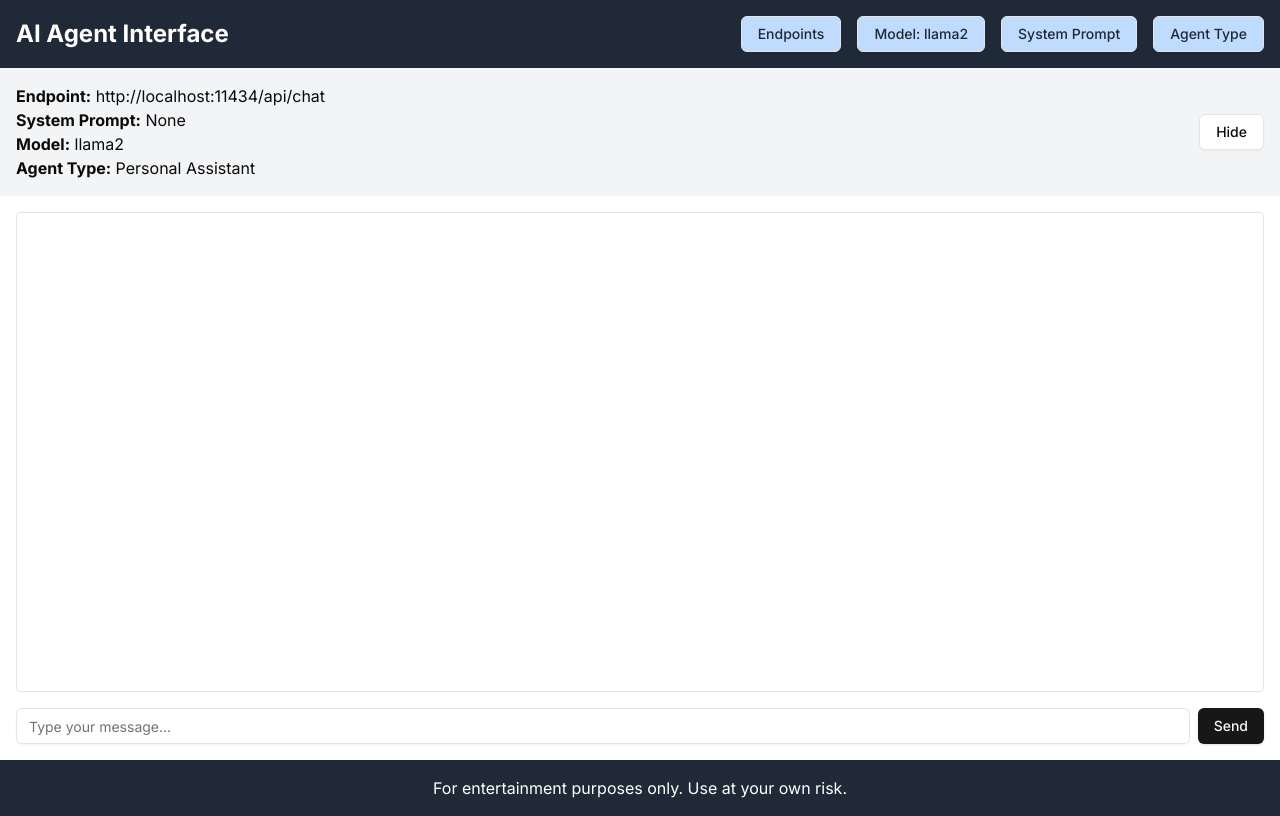
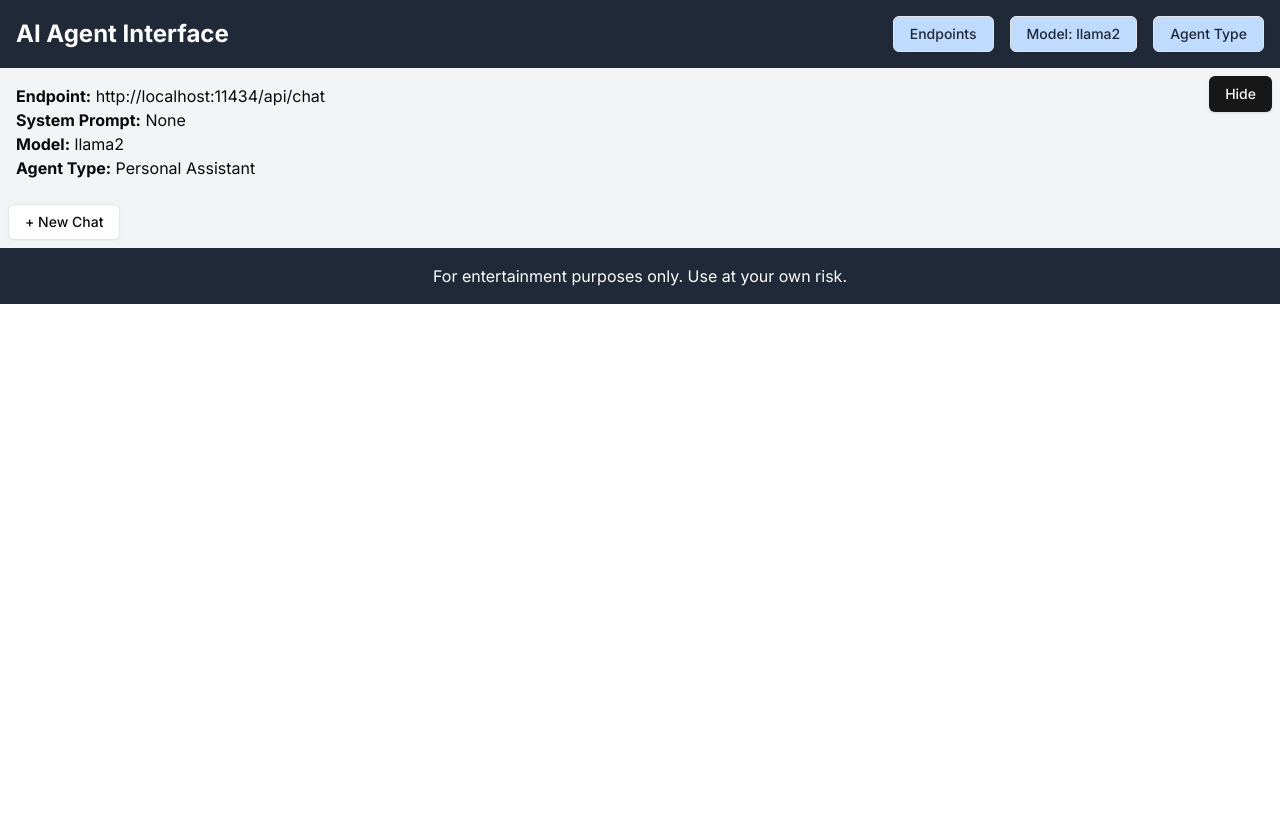
Before and after one commit to addicted2crypto/ReactAgentsWithEndpoints, a Next.js app: page / in a window 1280 px wide. Built offline with nearby package versions, Linux system fonts and the light colour scheme.

Commit message:
Need to add dynamic endpts!Keeps breaking. STABLE

```diff
--- /dev/null
+++ b/app/actions/updateChat.ts
@@ -0,0 +1,18 @@
+"use server"
+
+import { revalidatePath } from "next/cache"
+
+interface Chat {
+  id: string
+  name: string
+  messages: Array<{ role: "user" | "assistant"; content: string }>
+}
+
+export async function updateChat(chatId: string, updatedMessages: Chat["messages"]) {
+  // Here will be db
+  // For mvp, we'll just simulate a delay
+  await new Promise((resolve) => setTimeout(resolve, 100))
+   revalidatePath("/chat")
+
+   return updatedMessages
+}
--- a/app/api/route.ts
+++ b/app/api/route.ts
@@ -3,33 +3,60 @@ import { NextResponse } from "next/server"
 export const runtime = "edge"
 
 export async function POST(req: Request) {
+  console.log("API route hit")
   try {
-    const { messages, model, systemPrompt, agentType } = await req.json()
+    const { messages, model, systemPrompt, agentType, endpoint } = await req.json()
+    console.log("Received request:", { messages, model, systemPrompt, agentType, endpoint })
 
     const requestBody = {
-      system: `You are a world-class AI system, capable of complex reasoning and reflection. Reason through the query inside <thinking> tags, and then provide your final response inside <output> tags. If you detect that you made a mistake in your reasoning at any point, correct yourself inside <reflection> tags. You are a ${agentType}. ${systemPrompt}`,
       model: model || "llama2",
-      messages: [{ role: "assistant", content: "" }, ...messages.filter((m: any) => m.role === "user").slice(-1)],
+      messages: [
+        {
+          role: "system",
+          content: `You are a world-class AI system, capable of complex reasoning and reflection. Reason through the query inside <thinking> tags, and then provide your final response inside <output> tags. If you detect that you made a mistake in your reasoning at any point, correct yourself inside <reflection> tags. You are a ${agentType}. ${systemPrompt}`,
+        },
+        ...messages.filter((m: any) => m.role === "user").slice(-1),
+      ],
       stream: false,
     }
 
-    console.log("Sending request to Ollama:", JSON.stringify(requestBody, null, 2))
+    console.log("Sending request to endpoint:", endpoint)
+    console.log("Request body:", JSON.stringify(requestBody, null, 2))
 
-    const response = await fetch("http://localhost:11434/api/chat", {
+    const response = await fetch(endpoint, {
       method: "POST",
       headers: { "Content-Type": "application/json" },
       body: JSON.stringify(requestBody),
     })
 
+    console.log("Endpoint response status:", response.status)
+
     if (!response.ok) {
-      throw new Error(`Ollama API request failed with status ${response.status}`)
+      throw new Error(`Endpoint API request failed with status ${response.status}`)
     }
 
-    const data = await response.json()
+    const responseText = await response.text()
+    console.log("Raw response text:", responseText)
+
+    let data
+    try {
+      data = JSON.parse(responseText)
+    } catch (error) {
+      console.error("Error parsing JSON:", error)
+      // If parsing fails, treat the entire response as the message content
+      return NextResponse.json({ message: { content: responseText.trim() } })
+    }
+
+    console.log("Parsed response data:", JSON.stringify(data, null, 2))
+
+    // Ensure the response has the expected structure
+    if (!data.message) {
+      data = { message: { content: data.response || responseText.trim() } }
+    }
 
     return NextResponse.json(data)
-  } catch (error) {
+  } catch (error: any) {
     console.error("Error in chat route:", error)
-    return NextResponse.json({ error: "An error occurred during the chat request" }, { status: 500 })
+    return NextResponse.json({ error: error.message || "An error occurred during the chat request" }, { status: 500 })
   }
 }
--- a/app/components/ChatInterface.tsx
+++ b/app/components/ChatInterface.tsx
@@ -1,11 +1,19 @@
 "use client"
 
-import { useState } from "react"
+import { useState, useEffect } from "react"
 import { Button } from "@/components/ui/button"
 import { Input } from "@/components/ui/input"
 import { Skeleton } from "@/components/ui/skeleton"
+import { updateChat } from "../actions/updateChat"
+
+interface Chat {
+  id: string
+  name: string
+  messages: Array<{ role: "user" | "assistant"; content: string }>
+}
 
 interface ChatInterfaceProps {
+  chat: Chat
   endpoint: string
   apiKey: string
   systemPrompt: string
@@ -13,42 +21,84 @@ interface ChatInterfaceProps {
   agentType: string
 }
 
-export default function ChatInterface({ endpoint, apiKey, systemPrompt, model, agentType }: ChatInterfaceProps) {
-  const [messages, setMessages] = useState<Array<{ type: "user" | "bot"; message: string }>>([])
+export default function ChatInterface({ chat, endpoint, apiKey, systemPrompt, model, agentType }: ChatInterfaceProps) {
   const [userMessage, setUserMessage] = useState("")
+  const [messages, setMessages] = useState(chat.messages)
   const [error, setError] = useState<string | null>(null)
   const [isSending, setIsSending] = useState(false)
 
+  useEffect(() => {
+    setMessages(chat.messages)
+  }, [chat])
+
   const handleSendMessage = async (e: React.FormEvent) => {
-    e.preventDefault();
+    e.preventDefault()
+    if (!userMessage.trim()) return
+
     setError(null)
     setIsSending(true)
-    setMessages((prevMessages) => [...prevMessages, { type: "user", message: userMessage }])
+
+    const newUserMessage = { role: "user" as const, content: userMessage }
+    setMessages((prevMessages) => [...prevMessages, newUserMessage])
 
     try {
+
+      const updatedMessages = [...messages, newUserMessage]
+      await updateChat(chat.id, updatedMessages)
+
       const requestBody = {
         "model" : "llama2",
         "messages": [{ "role": "assistant", "content": ""}, {"role": "user", "content": userMessage }],
         "stream" : false,
 
-        // systemPrompt,
-        // agentType,
+      }
 
-      }
-      //add `${server chosen} to fetch
+      // console.log(
+      //   "Sending request to API:",
+      //   apiEndpoint,
+      //   JSON.stringify(
+      //     {
+      //       messages: updatedMessages,
+      //       model,
+      //       systemPrompt,
+      //       agentType,
+      //       endpoint,
+      //     },
+      //     null,
+      //     2,
+      //   ),
+      // )
+
       const response = await fetch("http://localhost:11434/api/chat", {
         method: "POST",
-        headers: { "Content-Type": "application/json" },
+        headers: {
+          "Content-Type": "application/json",
+
+          Authorization: `Bearer ${apiKey}`,
+        },
         body: JSON.stringify(requestBody),
-      });
+      })
+
+      console.log("API response status:", response.status)
 
       if (!response.ok) {
         throw new Error(`Error: ${response.status}`)
       }
 
       const data = await response.json()
+      console.log("API response data:", JSON.stringify(data, null, 2))
 
-      setMessages((prevMessages) => [...prevMessages, { type: "bot", message: data.message.content }])
+      if (data.error) {
+        throw new Error(data.error)
+      }
+
+      const assistantMessage = {
+        role: "assistant" as const,
+        content: data.message?.content || data.response || "No response received",
+      }
+      setMessages((prevMessages) => [...prevMessages, assistantMessage])
+      await updateChat(chat.id, [...updatedMessages, assistantMessage])
+
       setUserMessage("")
     } catch (error) {
       console.error("Submit error:", error)
@@ -62,20 +112,20 @@ export default function ChatInterface({ endpoint, apiKey, systemPrompt, model, a
     <div className="flex-1 p-4">
       <div className="mb-4 h-[60vh] overflow-y-auto border rounded p-4">
         {messages.map((message, index) => (
-          <div key={index} className={`mb-4 ${message.type === "user" ? "text-right" : "text-left"}`}>
+          <div key={index} className={`mb-4 ${message.role === "user" ? "text-right" : "text-left"}`}>
             <span
-              className={`inline-block p-2 rounded-lg ${message.type === "user" ? "bg-blue-500 text-white" : "bg-gray-200"}`}
+              className={`inline-block p-2 rounded-lg ${message.role === "user" ? "bg-blue-500 text-white" : "bg-gray-200"}`}
             >
-              {message.message}
+              {message.content}
             </span>
           </div>
         ))}
         {isSending && (
-          <div className="flex items-center space-x-2">
-            <Skeleton className="h-12 w-12 rounded-md" />
-            <div className="space-y-5">
-              <Skeleton className="h-12 w-[12rem]" />
-              <Skeleton className="h-10 w-[18rem]" />
+          <div className="flex items-center space-x-4">
+            <Skeleton className="h-12 w-12 rounded-full" />
+            <div className="space-y-2">
+              <Skeleton className="h-4 w-[250px]" />
+              <Skeleton className="h-4 w-[200px]" />
             </div>
           </div>
         )}
--- /dev/null
+++ b/app/components/ChatTabs.tsx
@@ -0,0 +1,62 @@
+import { Button } from "@/components/ui/button"
+import { Input } from "@/components/ui/input"
+import { useState } from "react"
+
+interface Chat {
+  id: string
+  name: string
+  messages: Array<{ role: "user" | "assistant"; content: string }>
+}
+
+interface ChatTabsProps {
+  chats: Chat[]
+  currentChatId: string | null
+  setCurrentChatId: (id: string) => void
+  createNewChat: () => void
+}
+
+export default function ChatTabs({ chats, currentChatId, setCurrentChatId, createNewChat }: ChatTabsProps) {
+  const [editingId, setEditingId] = useState<string | null>(null)
+  const [editingName, setEditingName] = useState("")
+
+  const handleEdit = (chat: Chat) => {
+    setEditingId(chat.id)
+    setEditingName(chat.name)
+  }
+
+  const handleSave = (chat: Chat) => {
+    chat.name = editingName
+    setEditingId(null)
+  }
+
+  return (
+    <div className="flex flex-wrap gap-2 p-2 bg-gray-100">
+      {chats.map((chat) => (
+        <div key={chat.id} className="flex items-center">
+          {editingId === chat.id ? (
+            <Input
+              value={editingName}
+              onChange={(e) => setEditingName(e.target.value)}
+              onBlur={() => handleSave(chat)}
+              className="w-32"
+            />
+          ) : (
+            <Button
+              variant={currentChatId === chat.id ? "default" : "outline"}
+              onClick={() => setCurrentChatId(chat.id)}
+              className="w-32 truncate"
+            >
+              {chat.name}
+            </Button>
+          )}
+          <Button variant="ghost" onClick={() => handleEdit(chat)} className="ml-1">
+            ✏️
+          </Button>
+        </div>
+      ))}
+      <Button onClick={createNewChat} variant="outline">
+        + New Chat
+      </Button>
+    </div>
+  )
+}
--- a/app/components/Header.tsx
+++ b/app/components/Header.tsx
@@ -23,7 +23,7 @@ interface HeaderProps {
   setAgentType: (agentType: string) => void
 }
 
-const endpointModels = {
+const endpointModels: { [key: string]: string[] } = {
   "http://localhost:11434/api/chat": ["llama2", "gpt-3.5-turbo"],
   "http://localhost:2222": ["gpt-3.5-turbo", "gpt-4"],
   "https://api.anthropic.com/v1/complete": ["claude-1", "claude-2"],
@@ -53,7 +53,7 @@ export default function Header({
   const agentTypes = ["Social Media Agent", "Code Agent", "Research Agent", "Trading Agent", "Personal Assistant"]
 
   useEffect(() => {
-    if (!endpointModels[endpoint].includes(model)) {
+    if (endpointModels[endpoint] && !endpointModels[endpoint].includes(model)) {
       setModel(endpointModels[endpoint][0])
     }
   }, [endpoint, model, setModel])
@@ -94,32 +94,11 @@ export default function Header({
             <DropdownMenuContent>
               <DropdownMenuLabel>Select Model</DropdownMenuLabel>
               <DropdownMenuSeparator />
-              {endpointModels[endpoint].map((modelOption) => (
+              {endpointModels[endpoint]?.map((modelOption) => (
                 <DropdownMenuItem key={modelOption} onClick={() => setModel(modelOption)}>
                   {modelOption}
                 </DropdownMenuItem>
               ))}
-            </DropdownMenuContent>
-          </DropdownMenu>
-          <DropdownMenu>
-            <DropdownMenuTrigger asChild>
-              <Button
-                variant="outline"
-                className="bg-blue-200 hover:bg-blue-300 text-gray-800 transition-colors duration-200 w-full sm:w-auto"
-              >
-                System Prompt
-              </Button>
-            </DropdownMenuTrigger>
-            <DropdownMenuContent>
-              <DropdownMenuLabel>Set System Prompt</DropdownMenuLabel>
-              <DropdownMenuSeparator />
-              <div className="p-2">
-                <Input
-                  value={systemPrompt}
-                  onChange={(e) => setSystemPrompt(e.target.value)}
-                  placeholder="Enter system prompt"
-                />
-              </div>
             </DropdownMenuContent>
           </DropdownMenu>
           <DropdownMenu>
--- a/app/components/InfoDisplay.tsx
+++ b/app/components/InfoDisplay.tsx
@@ -5,12 +5,12 @@ interface InfoDisplayProps {
   systemPrompt: string
   model: string
   agentType: string
-  setShowInfo: (show: boolean) => void
+  onToggle: () => void
 }
 
-export default function InfoDisplay({ endpoint, systemPrompt, model, agentType, setShowInfo }: InfoDisplayProps) {
+export default function InfoDisplay({ endpoint, systemPrompt, model, agentType, onToggle }: InfoDisplayProps) {
   return (
-    <div className="bg-gray-100 p-4 flex justify-between items-center">
+    <div className="bg-gray-100 p-4 flex justify-between items-center relative">
       <div>
         <p>
           <strong>Endpoint:</strong> {endpoint}
@@ -25,7 +25,7 @@ export default function InfoDisplay({ endpoint, systemPrompt, model, agentType,
           <strong>Agent Type:</strong> {agentType}
         </p>
       </div>
-      <Button onClick={() => setShowInfo(false)} variant="outline">
+      <Button onClick={onToggle} className="absolute top-2 right-2">
         Hide
       </Button>
     </div>
--- a/app/page.tsx
+++ b/app/page.tsx
@@ -4,22 +4,25 @@ import { useState, useEffect } from "react"
 import Header from "./components/Header"
 import ChatInterface from "./components/ChatInterface"
 import InfoDisplay from "./components/InfoDisplay"
+import ChatTabs from "./components/ChatTabs"
 import Footer from "./components/Footer"
 import { Button } from "@/components/ui/button"
+
+interface Chat {
+  id: string
+  name: string
+  messages: Array<{ role: "user" | "assistant"; content: string }>
+}
 
 export default function Home() {
   const [endpoint, setEndpoint] = useState("http://localhost:11434/api/chat")
   const [apiKey, setApiKey] = useState("")
   const [systemPrompt, setSystemPrompt] = useState("")
-  const [model, setModel] = useState("default")
+  const [model, setModel] = useState("llama2")
   const [agentType, setAgentType] = useState("Personal Assistant")
   const [showInfo, setShowInfo] = useState(true)
-  const [showToggleButton, setShowToggleButton] = useState(false)
-
-  const toggleInfo = (show: boolean) => {
-    setShowInfo(show)
-    setShowToggleButton(!show)
-  }
+  const [chats, setChats] = useState<Chat[]>([])
+  const [currentChatId, setCurrentChatId] = useState<string | null>(null)
 
   useEffect(() => {
     const savedEndpoint = localStorage.getItem("endpoint")
@@ -27,12 +30,20 @@ export default function Home() {
     const savedSystemPrompt = localStorage.getItem("systemPrompt")
     const savedModel = localStorage.getItem("model")
     const savedAgentType = localStorage.getItem("agentType")
+    const savedChats = localStorage.getItem("chats")
 
     if (savedEndpoint) setEndpoint(savedEndpoint)
     if (savedApiKey) setApiKey(savedApiKey)
     if (savedSystemPrompt) setSystemPrompt(savedSystemPrompt)
     if (savedModel) setModel(savedModel)
     if (savedAgentType) setAgentType(savedAgentType)
+    if (savedChats) {
+      const parsedChats = JSON.parse(savedChats)
+      setChats(parsedChats)
+      if (parsedChats.length > 0) {
+        setCurrentChatId(parsedChats[0].id)
+      }
+    }
   }, [])
 
   useEffect(() => {
@@ -41,7 +52,22 @@ export default function Home() {
     localStorage.setItem("systemPrompt", systemPrompt)
     localStorage.setItem("model", model)
     localStorage.setItem("agentType", agentType)
-  }, [endpoint, apiKey, systemPrompt, model, agentType])
+    localStorage.setItem("chats", JSON.stringify(chats))
+  }, [endpoint, apiKey, systemPrompt, model, agentType, chats])
+
+  const createNewChat = () => {
+    const newChat: Chat = {
+      id: Date.now().toString(),
+      name: `Chat ${chats.length + 1}`,
+      messages: [],
+    }
+    setChats([...chats, newChat])
+    setCurrentChatId(newChat.id)
+  }
+
+  const currentChat = chats.find((chat) => chat.id === currentChatId) || null
+
+  const toggleInfo = () => setShowInfo(!showInfo)
 
   return (
     <div className="flex flex-col min-h-screen">
@@ -57,26 +83,36 @@ export default function Home() {
         agentType={agentType}
         setAgentType={setAgentType}
       />
-      {showInfo && (
+      <div className="relative">
+        {showInfo ? (
           <InfoDisplay
             endpoint={endpoint}
             systemPrompt={systemPrompt}
             model={model}
             agentType={agentType}
-          setShowInfo={toggleInfo}
+            onToggle={toggleInfo}
           />
+        ) : (
+          <Button onClick={toggleInfo} className="absolute top-2 right-2 z-10">
+            Show Info
+          </Button>
         )}
+      </div>
+      <ChatTabs
+        chats={chats}
+        currentChatId={currentChatId}
+        setCurrentChatId={setCurrentChatId}
+        createNewChat={createNewChat}
+      />
+      {currentChat && (
         <ChatInterface
+          chat={currentChat}
           endpoint={endpoint}
           apiKey={apiKey}
           systemPrompt={systemPrompt}
           model={model}
           agentType={agentType}
         />
-      {showToggleButton && (
-        <Button onClick={() => toggleInfo(true)} className="fixed top-4 right-4 z-10">
-          Show Info
-        </Button>
       )}
       <Footer />
     </div>
```
Lines whose indentation alone changed are shown as unchanged.
